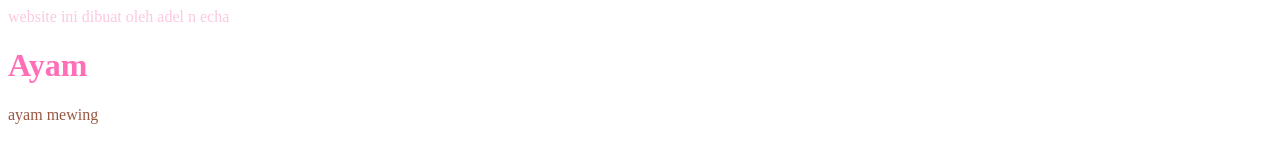
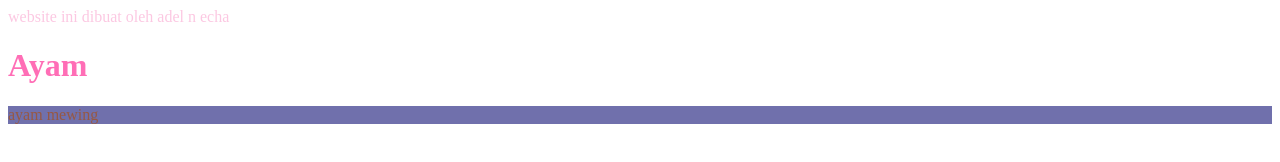
Before and after one commit to RuinBreaker/badakskibidi, a plain HTML site: page index.html in a window 1280 px wide. Drawn offline with Linux system fonts and the light colour scheme.

Commit message:
Update index.html

```diff
--- a/index.html
+++ b/index.html
@@ -9,7 +9,8 @@
     <div style="color:rgb(252, 200, 226)">website ini dibuat oleh adel n echa</div>
     <div class="page">
         <h1 style="color:rgb(255, 110, 182)">Ayam</h1>
-        <p style="color:rgb(151, 88, 67)">ayam mewing</p>
+        <p style="color:rgb(151, 88, 67); background-color:rgb(112, 112, 172);">ayam mewing</p>
         </div>
+
 </body>
 </html>
```
